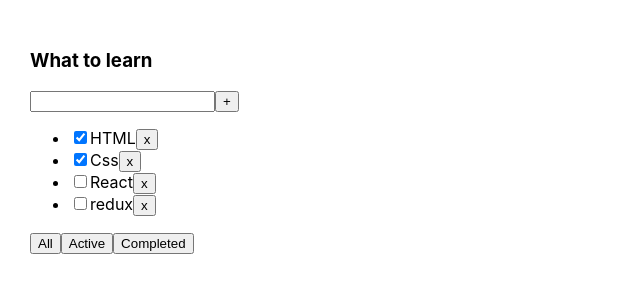
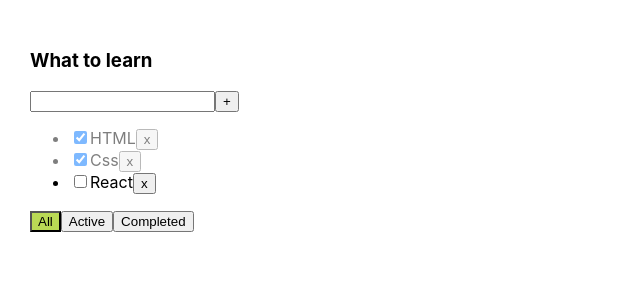
Before and after one commit to Sergejs-Rudko/in_todolist, a React (Create React App) app: page / in a window 1280 px wide. Shown: the top 300 px of the page, without its empty margins (0-640 px from the left). Built offline with nearby package versions, Linux system fonts and the light colour scheme.

Commit message:
4 Active button Checkboxes Error Message

```diff
--- a/src/App.css
+++ b/src/App.css
@@ -1,4 +1,4 @@
-.App{
+.App {
     padding: 30px;
     display: flex;
 }
@@ -6,3 +6,19 @@
 .App > div {
     margin-right: 50px;
 }
+
+.error {
+    border: red 1px solid;
+}
+
+.error-message {
+    color: red;
+}
+
+.active-filter{
+    background-color: #bada55;
+}
+
+.completed-task{
+    opacity: 50%;
+}
--- a/src/App.tsx
+++ b/src/App.tsx
@@ -2,6 +2,7 @@ import React, {useState} from 'react';
 import './App.css';
 import {FilterValueType, TaskType, Todolist} from "./Todolist";
 import {v1} from "uuid";
+
 
 function App() {
 
@@ -9,7 +10,6 @@ function App() {
         {id: v1(), title: "HTML", isDone: true},
         {id: v1(), title: "Css", isDone: true},
         {id: v1(), title: "React", isDone: false},
-        {id: v1(), title: "redux", isDone: false},
     ])
 
     let [filter, setFilter] = useState<FilterValueType>("all")
@@ -33,6 +33,15 @@ function App() {
         setFilter(value)
     }
 
+    const changeTaskStatus = (id: string, isDone: boolean) => {
+        let taskToChange = tasks.find((task) => task.id === id)
+        if (taskToChange) {
+            taskToChange.isDone = isDone
+        }
+        let copyTasks = [...tasks]
+        setTasks(copyTasks)
+    }
+
     let tasksForTodolist = tasks
 
     if (filter === "completed") {
@@ -49,6 +58,8 @@ function App() {
                       removeTask={removeTask}
                       changeFilter={changeFilter}
                       addTask={addTask}
+                      changeTaskStatus={changeTaskStatus}
+                      filter={filter}
             />
         </div>
     );
--- a/src/Todolist.tsx
+++ b/src/Todolist.tsx
@@ -7,12 +7,16 @@ type PropsType = {
     removeTask: (id: string) => void
     changeFilter: (value: FilterValueType) => void
     addTask: (title: string) => void
+    changeTaskStatus: (id: string, isDone: boolean) => void
+    filter: FilterValueType
 }
 
 export const Todolist = (props: PropsType) => {
     const [newTaskTitle, setNewTaskTitle] = useState("")
+    const [error, setError] = useState<string | null>(null)
 
     const onNewTitleChangeHandler = (e: ChangeEvent<HTMLInputElement>) => {
+        setError(null)
         setNewTaskTitle(e.currentTarget.value)
     }
     const onEnterKeyPressHandler = (e: KeyboardEvent<HTMLInputElement>) => {
@@ -22,7 +26,11 @@ export const Todolist = (props: PropsType) => {
         }
     }
     const addTask = () => {
-        props.addTask(newTaskTitle)
+        if (newTaskTitle.trim().length > 0) {
+            props.addTask(newTaskTitle.trim())
+        } else {
+            setError("Title required blet")
+        }
         setNewTaskTitle("")
     }
     const onAllFilterButtonHandler = () => {
@@ -35,6 +43,7 @@ export const Todolist = (props: PropsType) => {
         props.changeFilter("completed")
     }
 
+
     return (
         <div>
             <h3>{props.title}</h3>
@@ -42,17 +51,25 @@ export const Todolist = (props: PropsType) => {
                 <input value={newTaskTitle}
                        onChange={onNewTitleChangeHandler}
                        onKeyPress={onEnterKeyPressHandler}
+                       className={error ? "error" : ""}
                 />
                 <button onClick={addTask}>+
                 </button>
+                {error && <div className={"error-message"}>{error}</div>}
             </div>
             <ul>
                 {
                     props.tasks.map((task) => {
                         const onRemoveTaskHandler = () => props.removeTask(task.id)
+                        const onTaskStatusChangeHandler = (e: ChangeEvent<HTMLInputElement>) => {
+                            props.changeTaskStatus(task.id, e.currentTarget.checked)
+                        }
 
-                        return <li key={task.id}>
-                            <input type="checkbox" checked={task.isDone}/>
+                        return <li key={task.id} className={task.isDone ? "completed-task" : ""}>
+                            <input type="checkbox"
+                                   checked={task.isDone}
+                                   onChange={onTaskStatusChangeHandler}
+                            />
                             <span>{task.title}</span>
                             <button onClick={onRemoveTaskHandler}>x</button>
                         </li>
@@ -60,9 +77,15 @@ export const Todolist = (props: PropsType) => {
                 }
             </ul>
             <div>
-                <button onClick={onAllFilterButtonHandler}>All</button>
-                <button onClick={onActiveFilterButtonHandler}>Active</button>
-                <button onClick={onCompletedFilterButtonHandler}>Completed</button>
+                <button className={props.filter === "all" ? "active-filter" : ""}
+                        onClick={onAllFilterButtonHandler}>All
+                </button>
+                <button className={props.filter === "active" ? "active-filter" : ""}
+                        onClick={onActiveFilterButtonHandler}>Active
+                </button>
+                <button className={props.filter === "completed" ? "active-filter" : ""}
+                        onClick={onCompletedFilterButtonHandler}>Completed
+                </button>
             </div>
         </div>
     )
```
